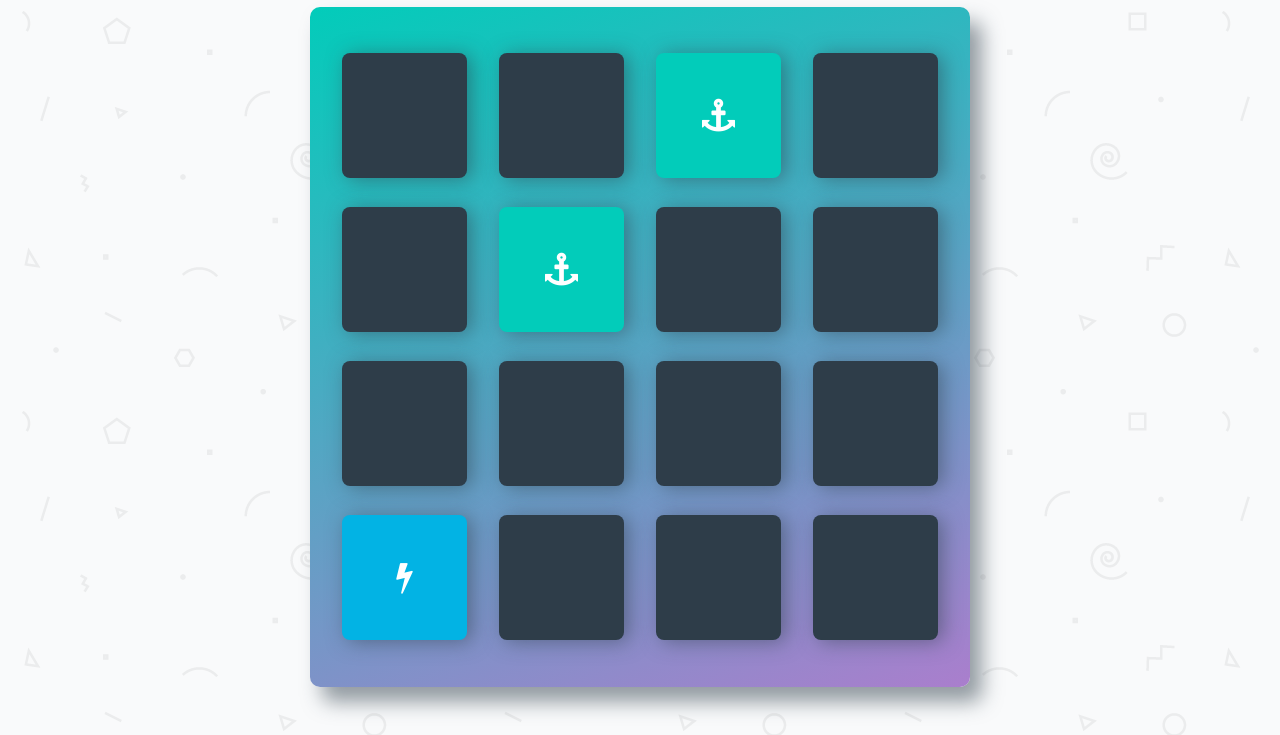
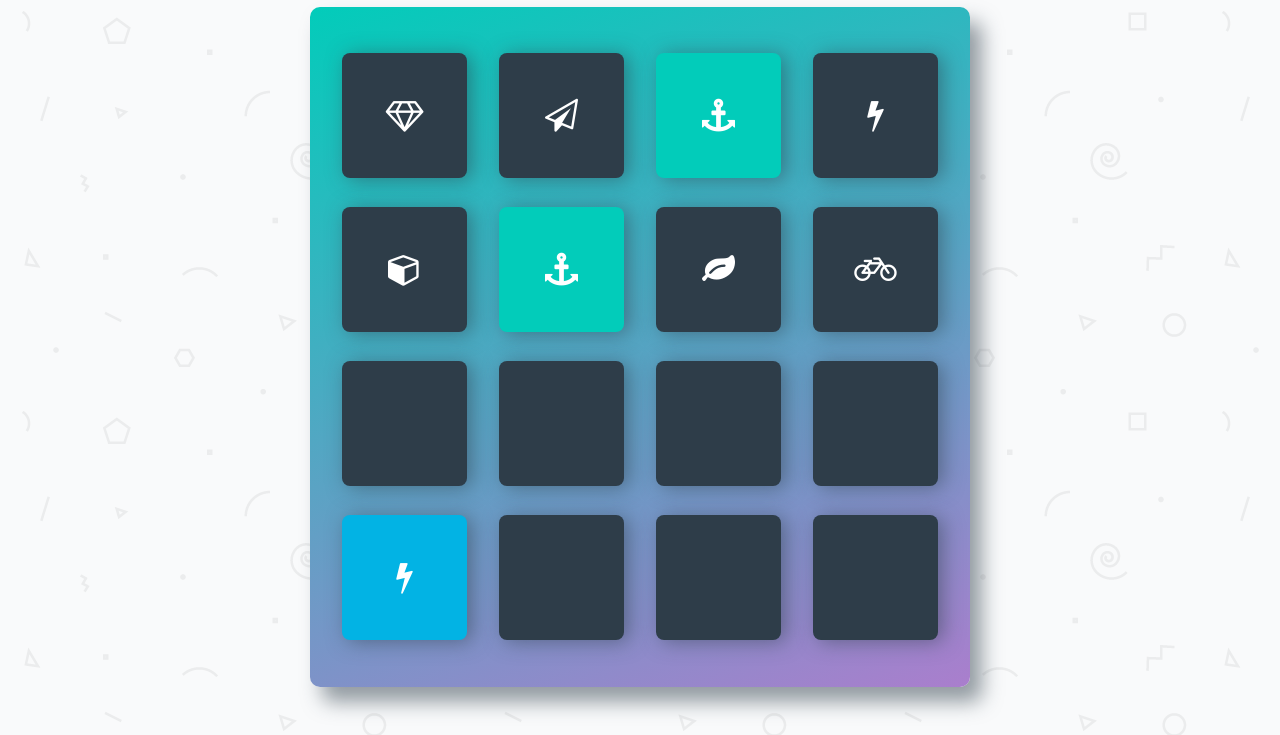
Before and after one commit to anvansic/project_5, a plain HTML site: page index.html in a window 1280 px wide. Shown: the part 108-843 px from the top of the page. Drawn offline with nearby package versions, Linux system fonts and the light colour scheme; a web font is replaced by a local one.

Commit message:
Partial success implementing card shuffle

```diff
--- a/index.html
+++ b/index.html
@@ -31,28 +31,28 @@
         </section>
 
         <ul class="deck">
-            <li class="card">
+            <li class="card show">
                 <i class="fa fa-diamond"></i>
             </li>
-            <li class="card">
+            <li class="card show">
                 <i class="fa fa-paper-plane-o"></i>
             </li>
             <li class="card match">
                 <i class="fa fa-anchor"></i>
             </li>
-            <li class="card">
+            <li class="card show">
                 <i class="fa fa-bolt"></i>
             </li>
-            <li class="card">
+            <li class="card show">
                 <i class="fa fa-cube"></i>
             </li>
             <li class="card match">
                 <i class="fa fa-anchor"></i>
             </li>
-            <li class="card">
+            <li class="card show">
                 <i class="fa fa-leaf"></i>
             </li>
-            <li class="card">
+            <li class="card show">
                 <i class="fa fa-bicycle"></i>
             </li>
             <li class="card">
--- a/js/app.js
+++ b/js/app.js
@@ -9,6 +9,14 @@
  *   - loop through each card and create its HTML
  *   - add each card's HTML to the page
  */
+ shuffle(cards);
+ for(card of cards) {
+   /*
+   TODO Change the card classes in the HTML so that they're not preset and instead
+   denote individual positions on the grid.
+
+   */
+ }
 
 // Shuffle function from http://stackoverflow.com/a/2450976
 function shuffle(array) {
```
Also changed, not shown: 1 other file.
